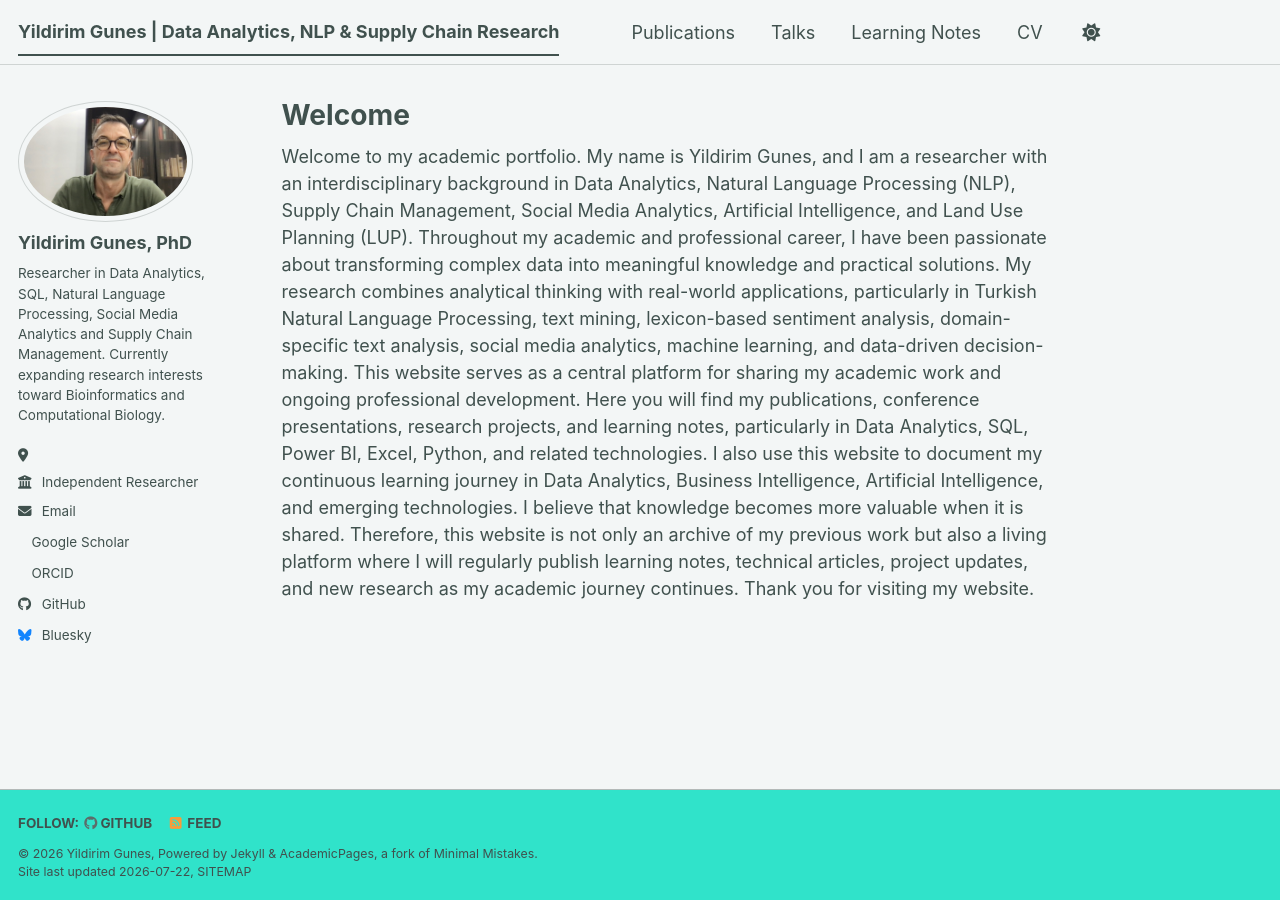
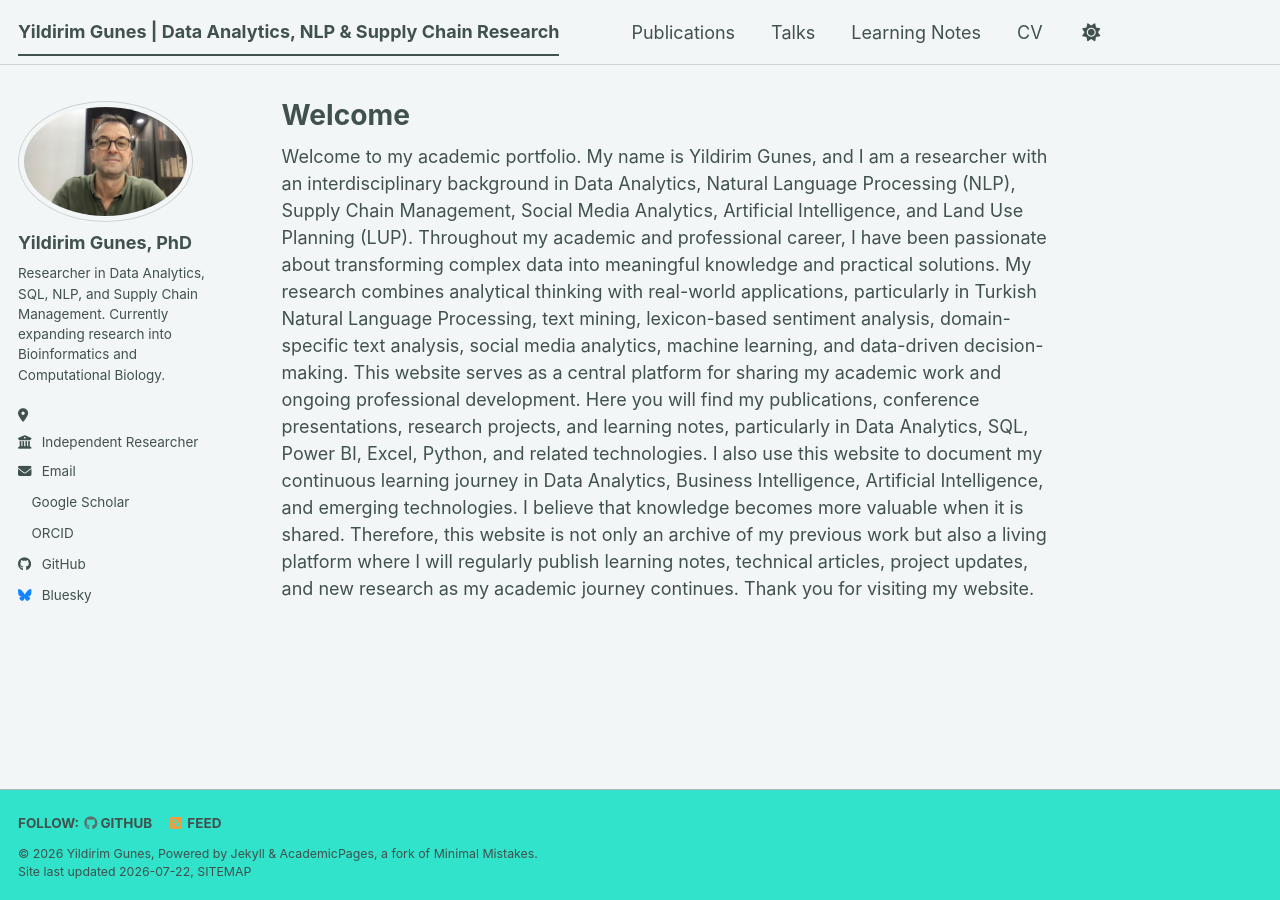
Before and after one commit to yildirimgunes/yildirimgunes.github.io, a Jekyll site: the page built from _pages/about.md, in a window 1280 px wide. Built offline with Jekyll 4.4.1, drawn with Linux system fonts in a browser that asks for light colours; a style sheet for code colours, icons or effects is not loaded.

Commit message:
Update bio for conciseness and clarity
Shortened the bio by using abbreviations and removing some words for clarity.

```diff
--- a/_config.yml
+++ b/_config.yml
@@ -26,7 +26,7 @@ author:
   avatar           : "profile.jpg"
   name             : "Yildirim Gunes, PhD"
   pronouns         : # example: "she/her"
-  bio              : "Researcher in Data Analytics, SQL, Natural Language Processing, Social Media Analytics and Supply Chain Management. Currently expanding research interests toward Bioinformatics and Computational Biology."
+  bio              : "Researcher in Data Analytics, SQL, NLP, and Supply Chain Management. Currently expanding research into Bioinformatics and Computational Biology."
   location         : ""
   employer         : "Independent Researcher"
   uri              : #
```
